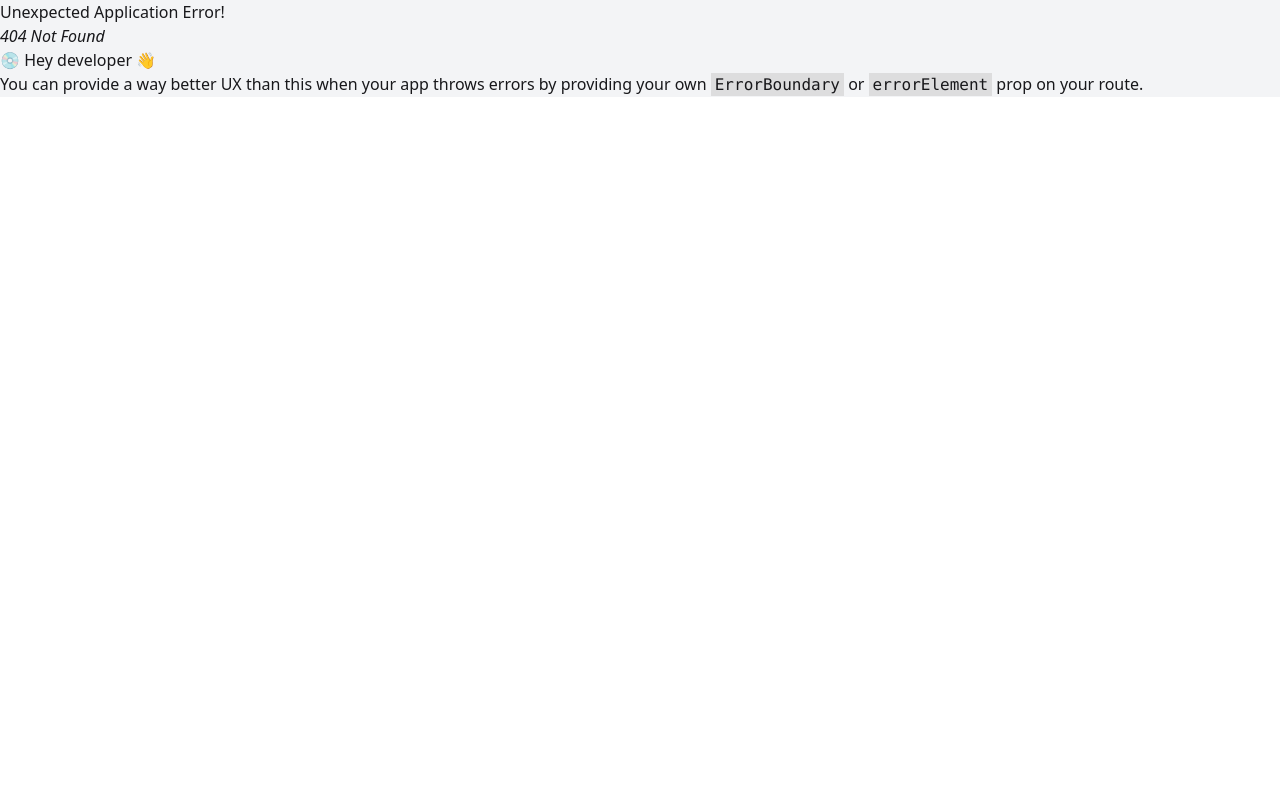
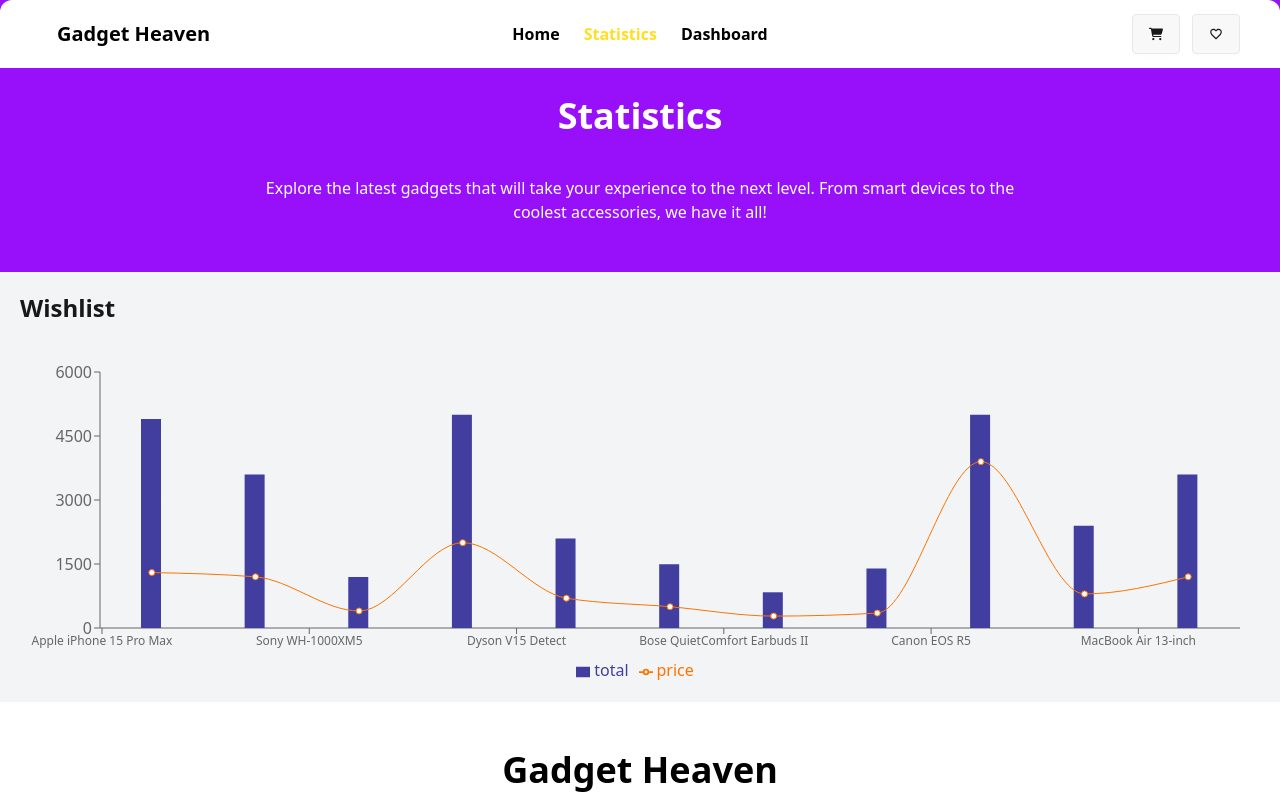
Before and after one commit to neyamat7/gadget-heaven-react-router, a React (Vite) app: page /stats in a window 1280 px wide. Before the commit this address had no page. Shown: the top 800 px of the page. Built offline with nearby package versions, Linux system fonts and the light colour scheme.

Commit message:
added stats chart

```diff
--- a/package.json
+++ b/package.json
@@ -19,6 +19,7 @@
     "react-router": "^7.5.0",
     "react-stars": "^2.2.5",
     "react-toastify": "^11.0.5",
+    "recharts": "^2.15.2",
     "tailwindcss": "^4.0.14"
   },
   "devDependencies": {
--- a/public/gadgets.json
+++ b/public/gadgets.json
@@ -2,9 +2,10 @@
   {
     "product_id": "P991",
     "product_title": "Apple iPhone 15 Pro Max",
-    "product_image": "https://www.apple.com/newsroom/images/product/iphone/standard/Apple-iPhone-15-Pro-lineup-hero-230912.jpg.og.jpg",
+    "product_image": "https://store.storeimages.cdn-apple.com/4982/as-images.apple.com/is/iphone-15-pro-finish-select-202309-6-7inch-naturaltitanium?wid=5120&hei=2880&fmt=p-jpg&qlt=80&.v=1693009279096",
     "category": "iphone",
     "price": 1299,
+    "total": 4899,
     "description": "Experience the ultimate smartphone with the iPhone 15 Pro Max.",
     "specification": [
       "6.7-inch Super Retina XDR display",
@@ -19,9 +20,10 @@
   {
     "product_id": "P992",
     "product_title": "Samsung Galaxy S23 Ultra",
-    "product_image": "https://images.samsung.com/us/smartphones/galaxy-s23-ultra/images/galaxy-s23-ultra-highlights-kv.jpg",
+    "product_image": "https://i.postimg.cc/Nfz5Z9DC/samsung-galaxy-s23-ultra-5g.jpg",
     "category": "phones",
     "price": 1199,
+    "total": 3597,
     "description": "The ultimate Galaxy phone with embedded S Pen and 200MP camera.",
     "specification": [
       "6.8-inch Dynamic AMOLED 2X",
@@ -36,9 +38,10 @@
   {
     "product_id": "P993",
     "product_title": "Sony WH-1000XM5",
-    "product_image": "https://www.sony.com/image/abf2d4e1e5e5e5e5e5e5e5e5e5e5e5e5",
+    "product_image": "https://i.postimg.cc/rpCyyKGk/images.jpg",
     "category": "accessories",
     "price": 399,
+    "total": 1197,
     "description": "Industry-leading noise canceling headphones with superb sound quality.",
     "specification": [
       "30-hour battery life",
@@ -53,9 +56,10 @@
   {
     "product_id": "P994",
     "product_title": "MacBook Pro 14-inch",
-    "product_image": "https://www.apple.com/v/macbook-pro-14-and-16/b/images/overview/hero/hero_intro__f0w6r6t6mrya_large.jpg",
+    "product_image": "https://store.storeimages.cdn-apple.com/4982/as-images.apple.com/is/mbp14-spacegray-select-202301?wid=904&hei=840&fmt=jpeg&qlt=90&.v=1671304673209",
     "category": "Laptops",
     "price": 1999,
+    "total": 4998,
     "description": "Supercharged for pros with the M2 Pro or M2 Max chip.",
     "specification": [
       "M2 Pro or M2 Max chip",
@@ -70,9 +74,10 @@
   {
     "product_id": "P995",
     "product_title": "Dyson V15 Detect",
-    "product_image": "https://www.dyson.com/dyson-uploads/cms/en/assets/medialibrary/Images/Product/Sticks/V15-Detect/Features/hero/V15_Detect_Yellow_LCD_hero.png",
+    "product_image": "https://i.postimg.cc/qRTtQPwk/download-2.jpg",
     "category": "accessories",
     "price": 699,
+    "total": 2097,
     "description": "Cordless vacuum with laser dust detection and powerful suction.",
     "specification": [
       "230AW suction power",
@@ -87,9 +92,10 @@
   {
     "product_id": "P996",
     "product_title": "PlayStation 5",
-    "product_image": "https://gmedia.playstation.com/is/image/SIEPDC/ps5-product-thumbnail-01-en-14sep21",
+    "product_image": "https://i.postimg.cc/zvdVzVrB/download-1.jpg",
     "category": "Gaming",
     "price": 499,
+    "total": 1497,
     "description": "Next-gen gaming console with ultra-high speed SSD.",
     "specification": [
       "4K UHD Blu-ray",
@@ -104,9 +110,10 @@
   {
     "product_id": "P997",
     "product_title": "Bose QuietComfort Earbuds II",
-    "product_image": "https://www.bose.com/content/dam/Bose_DAM/Web/consumer_electronics/global/products/headphones/qc_earbuds_ii/product_silo_images/qc_earbuds_ii_black_EC_hero.psd/jcr:content/renditions/cq5dam.web.1000.1000.png",
+    "product_image": "https://i.postimg.cc/DzsJrvqj/download-3.jpg",
     "category": "accessories",
     "price": 279,
+    "total": 837,
     "description": "Premium wireless earbuds with world-class noise cancellation.",
     "specification": [
       "Active Noise Cancelling",
@@ -121,9 +128,10 @@
   {
     "product_id": "P998",
     "product_title": "Nintendo Switch OLED",
-    "product_image": "https://www.nintendo.com/content/dam/noa/en_US/hardware/switch/nintendo-switch-oled-model/hero.png",
+    "product_image": "https://i.postimg.cc/mk6gxJY1/download-6.jpg",
     "category": "Gaming",
     "price": 349,
+    "total": 1396,
     "description": "Handheld gaming console with vibrant OLED screen.",
     "specification": [
       "7-inch OLED screen",
@@ -138,9 +146,10 @@
   {
     "product_id": "P999",
     "product_title": "Canon EOS R5",
-    "product_image": "https://www.usa.canon.com/content/dam/canon/support/products/eos/r5/images/r5_front_angle.png",
+    "product_image": "https://i.postimg.cc/ncRDZwFk/download-4.jpg",
     "category": "Cameras",
     "price": 3899,
+    "total": 4999,
     "description": "Full-frame mirrorless camera with 8K video recording.",
     "specification": [
       "45MP full-frame sensor",
@@ -155,9 +164,10 @@
   {
     "product_id": "P1000",
     "product_title": "Apple Watch Ultra",
-    "product_image": "https://www.apple.com/newsroom/images/product/watch/standard/Apple-Watch-Ultra-2-230912.jpg.og.jpg",
+    "product_image": "https://i.postimg.cc/cCT8vFQd/download-5.jpg",
     "category": "smartwatches",
     "price": 799,
+    "total": 2397,
     "description": "The most rugged and capable Apple Watch for extreme adventures.",
     "specification": [
       "49mm titanium case",
@@ -168,5 +178,23 @@
     ],
     "availability": true,
     "rating": 4.8
+  },
+  {
+    "product_id": "P1001",
+    "product_title": "MacBook Air 13-inch",
+    "product_image": "https://i.postimg.cc/zfj5Z45D/download-7.jpg",
+    "category": "macbook",
+    "price": 1199,
+    "total": 3597,
+    "description": "Thin, light, and powerful with the M2 chip for all-day productivity.",
+    "specification": [
+      "M2 chip with 8-core CPU",
+      "13.6-inch Liquid Retina display",
+      "Up to 24GB unified memory",
+      "Up to 2TB SSD",
+      "18-hour battery life"
+    ],
+    "availability": true,
+    "rating": 4.8
   }
 ]
--- a/src/components/Navbar/Navbar.jsx
+++ b/src/components/Navbar/Navbar.jsx
@@ -39,7 +39,7 @@
                 <NavLink to="/">Home</NavLink>
               </li>
               <li>
-                <NavLink to="/">Statistics</NavLink>
+                <NavLink to="/stats">Statistics</NavLink>
               </li>
               <li>
                 <NavLink to="/dashboard">Dashboard</NavLink>
@@ -69,14 +69,15 @@
             </li>
             <li>
               <NavLink
-                // className={({ isActive }) =>
-                //   isActive ? "text-yellow-300" : ""
-                // }
-                onClick={() => {
-                  alert(
-                    "This functionality is currently under development and will be available soon."
-                  );
-                }}
+                className={({ isActive }) =>
+                  isActive ? "text-yellow-300" : ""
+                }
+                to="/stats"
+                // onClick={() => {
+                //   alert(
+                //     "This functionality is currently under development and will be available soon."
+                //   );
+                // }}
               >
                 Statistics
               </NavLink>
--- /dev/null
+++ b/src/components/Statistics/Statistics.jsx
@@ -0,0 +1,64 @@
+import { useLoaderData } from "react-router";
+import {
+  Area,
+  Bar,
+  CartesianGrid,
+  ComposedChart,
+  Legend,
+  Line,
+  ResponsiveContainer,
+  Tooltip,
+  XAxis,
+  YAxis,
+} from "recharts";
+
+const Statistics = () => {
+  const data = useLoaderData();
+  console.log(data);
+  return (
+    <>
+      <div className="bg-purple-600 py-12">
+        <div className="text-center">
+          <h1 className="text-white text-3xl lg:text-4xl w-[90%] md:w-4/5 mx-auto font-bold pt-12">
+            Statistics
+          </h1>
+          <p className="text-base w-4/5 md:w-3/5 mx-auto text-white mt-10">
+            Explore the latest gadgets that will take your experience to the
+            next level. From smart devices to the coolest accessories, we have
+            it all!
+          </p>
+        </div>
+      </div>
+
+      <div className="max-w-screen-xl mx-auto px-5">
+        <h2 className="text-2xl my-5 font-semibold mb-7">Wishlist</h2>
+
+        <div>
+          <div className="w-full h-[350px]">
+            <ResponsiveContainer width="100%" height="100%">
+              <ComposedChart
+                data={data}
+                margin={{ top: 20, right: 20, bottom: 20, left: 20 }}
+              >
+                <CartesianGrid stroke="#f5f5f5" />
+                <XAxis
+                  dataKey="product_title"
+                  scale="band"
+                  tick={{ fontSize: 12 }}
+                />
+                <YAxis />
+                <Tooltip />
+                <Legend />
+
+                <Bar dataKey="total" barSize={20} fill="#413ea0" />
+                <Line type="monotone" dataKey="price" stroke="#ff7300" />
+              </ComposedChart>
+            </ResponsiveContainer>
+          </div>
+        </div>
+      </div>
+    </>
+  );
+};
+
+export default Statistics;
--- a/src/components/index.js
+++ b/src/components/index.js
@@ -9,6 +9,7 @@
 import Dashboard from "./Dashboard/Dashboard";
 import Cart from "./Cart/Cart";
 import Wishlist from "./Wishlist/Wishlist";
+import Statistics from "./Statistics/Statistics";
 
 export {
   Navbar,
@@ -22,4 +23,5 @@
   Dashboard,
   Cart,
   Wishlist,
+  Statistics
 };
--- a/src/main.jsx
+++ b/src/main.jsx
@@ -10,6 +10,7 @@
   Dashboard,
   Cart,
   Wishlist,
+  Statistics,
 } from "./components/index.js";
 import { GedgetProvider } from "./components/context/useGadgetsContext.jsx";
 import { CartProvider } from "./components/context/useDashboard.jsx";
@@ -51,6 +52,11 @@
           },
         ],
       },
+      {
+        path: "stats",
+        loader: () => fetch("/gadgets.json"),
+        Component: Statistics,
+      },
     ],
   },
 ]);
```
Also changed, not shown: public/download.jpg (deleted), 1 other file (tests, documents, lock files or other folders).
